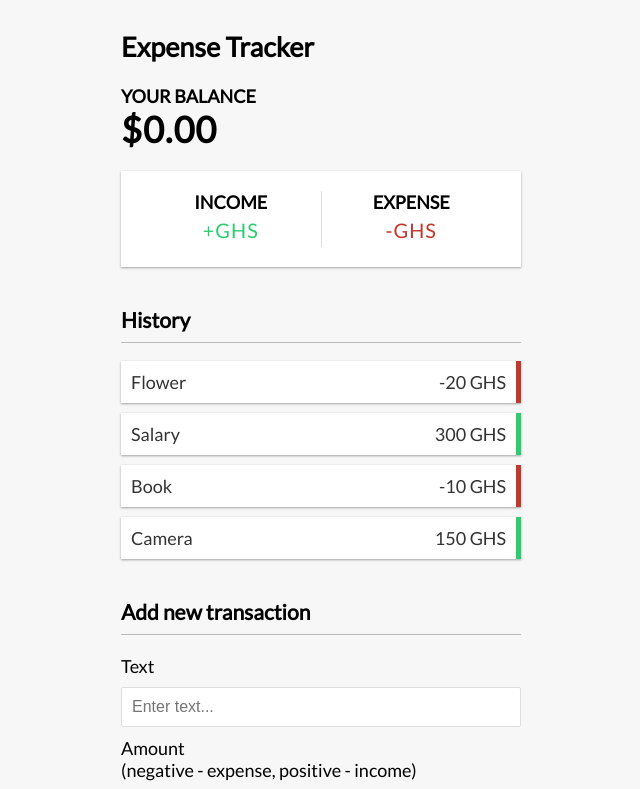
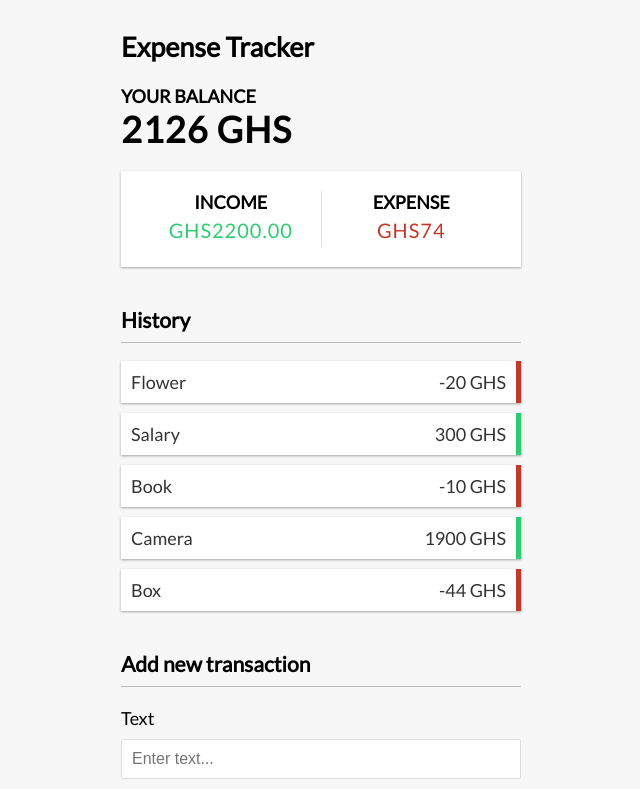
Before and after one commit to geraldaddey/expense-tracker, a Vue app: page / in a window 1280 px wide. Shown: the top 789 px of the page, without its empty margins (319-959 px from the left). Built offline with nearby package versions, Linux system fonts and the light colour scheme.

Commit message:
feat: add history, income and expense

```diff
--- a/src/App.vue
+++ b/src/App.vue
@@ -1,9 +1,9 @@
 <template>
     <div class="container">
         <Header />
-        <Balance />
-        <IncomeExpense />
-        <TransactionList :transactions="transactions"/>
+        <Balance :total="total"/>
+        <IncomeExpense :income="income" :expense="expense"/>
+        <TransactionList :transactions="transactions" />
         <AddTransaction />
     </div>
 </template>
@@ -17,14 +17,49 @@ import TransactionList from './components/TransactionList.vue';
 import AddTransaction from './components/AddTransaction.vue';
 
 
-import { ref } from 'vue'
+import { ref, computed } from 'vue'
 
-const transactions = ref([
+const transactions = ref( [
     { id: 1, text: 'Flower', amount: -20 },
     { id: 2, text: 'Salary', amount: 300 },
     { id: 3, text: 'Book', amount: -10 },
-    { id: 4, text: 'Camera', amount: 150 }
+    { id: 4, text: 'Camera', amount: 1900 },
+    { id: 5, text: 'Box', amount: -44 }
 ] )
+
+// console.log(transactions.value)
+
+
+// Total Balance
+const total = computed( () => {
+    return transactions.value.reduce( ( acc, transaction ) => {
+        return acc + transaction.amount;
+    }, 0 );
+} )
+
+//Income
+const income = computed( () => {
+    return transactions.value
+        .filter((transaction) => transaction.amount > 0)
+        .reduce( ( acc, transaction ) => {
+        return acc + transaction.amount;
+    }, 0 )
+    .toFixed( 2 );
+
+} )
+
+//Expense
+const expense = computed( () => {
+    return transactions.value
+        .filter( (transaction) => transaction.amount < 0 )
+        .reduce( ( acc, transaction ) => {
+            return acc + transaction.amount;
+        }, 0 )
+        .toFixed(2);
+} )
+
+
+console.log(total.value)
 </script>
 
 
--- a/src/components/Balance.vue
+++ b/src/components/Balance.vue
@@ -1,4 +1,16 @@
 <template>
     <h4> Your Balance</h4>
-    <h1 id="balance">$0.00</h1>
+    <h1 id="balance">{{ total }} GHS</h1>
 </template>
+
+
+<script setup>
+import { defineProps } from 'vue';
+
+const props = defineProps( {
+    total: {
+        type: Number,
+        required: true
+    }
+})
+</script>
--- a/src/components/IncomeExpense.vue
+++ b/src/components/IncomeExpense.vue
@@ -2,11 +2,28 @@
     <div class="inc-exp-container">
         <div>
             <h4>Income</h4>
-            <p id="money-plus" class="money plus">+GHS{{ income }}</p>
+            <p id="money-plus" class="money plus">GHS{{income}}</p>
         </div>
         <div>
             <h4>Expense</h4>
-            <p id="money-minus" class="money minus">-GHS{{ expenses }}</p>
+            <p id="money-minus" class="money minus">GHS{{ Math.abs(expense) }}</p>
         </div>
     </div>
 </template>
+
+
+<script setup>
+import { defineProps } from 'vue';
+
+const props = defineProps( {
+    income: {
+        type: Number,
+        required: true
+    },
+    expense: {
+        type: Number,
+        required: true
+    }
+} )
+
+</script>
```
